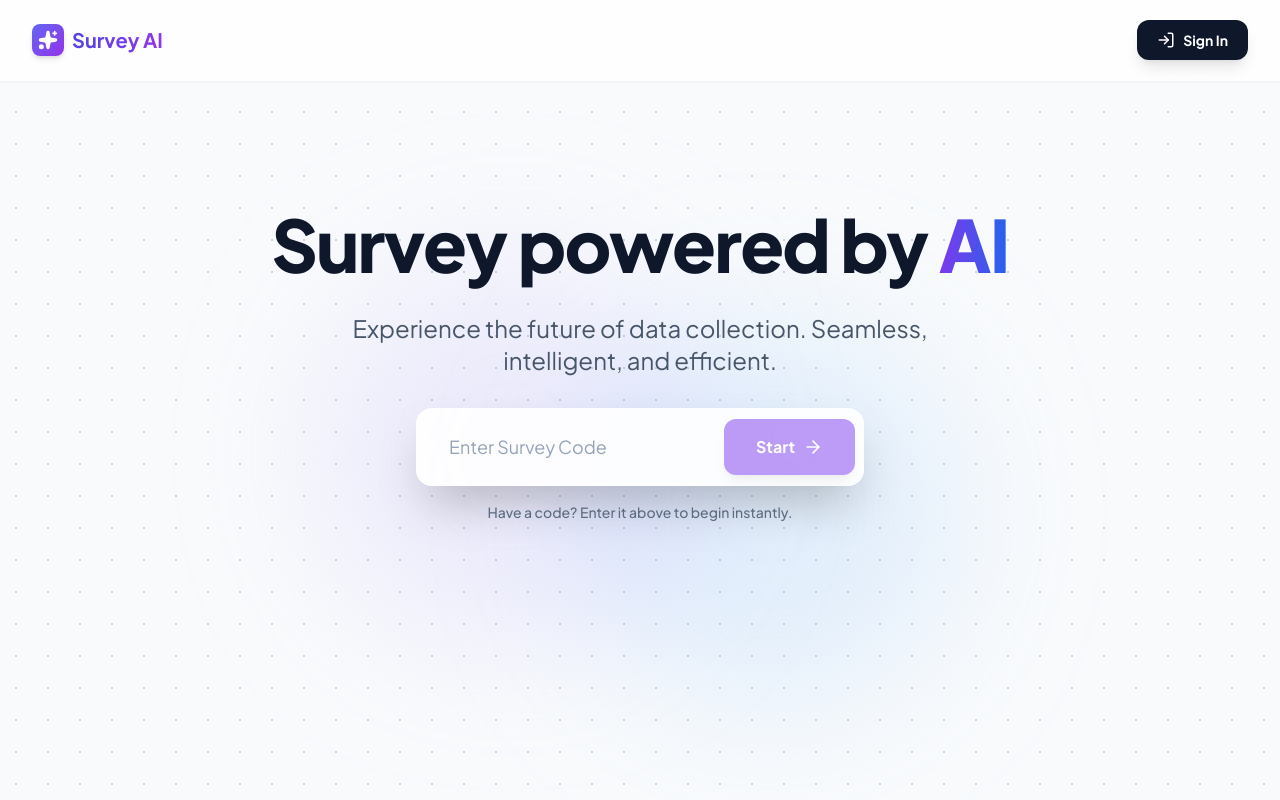
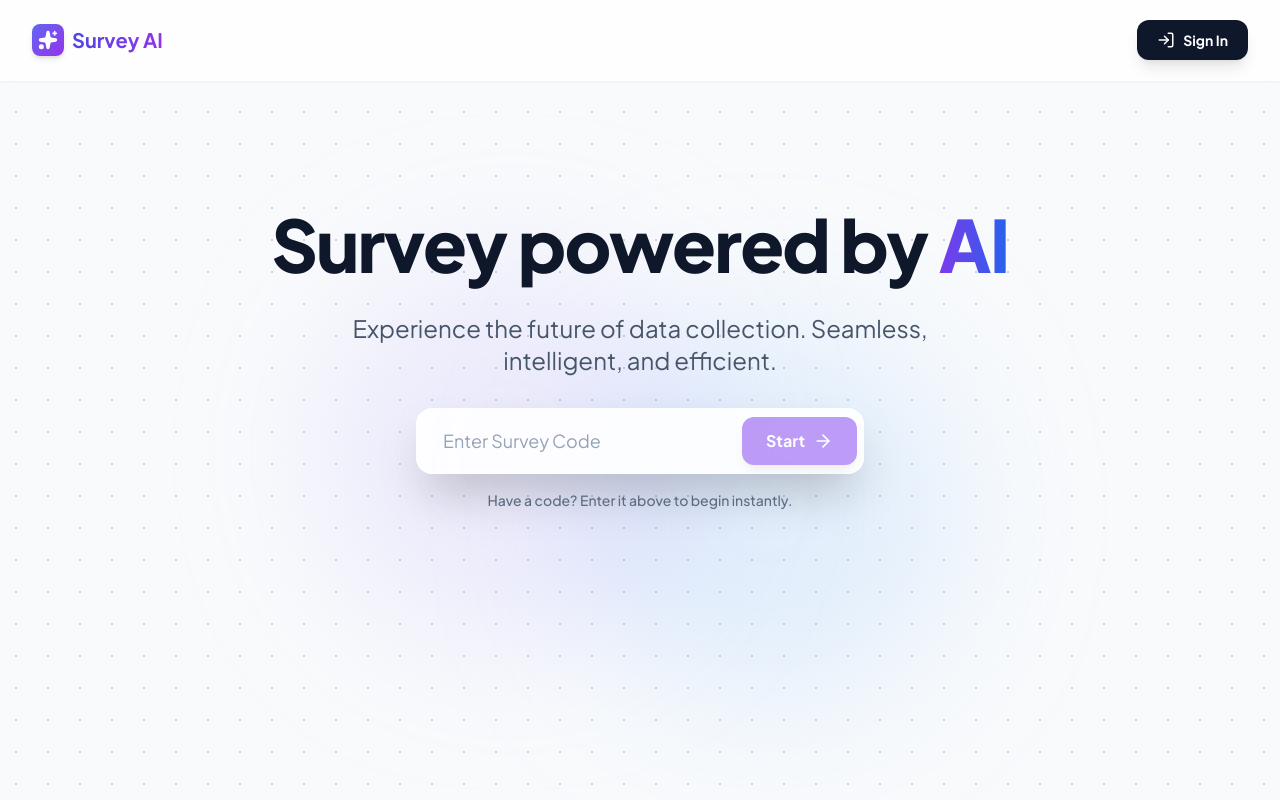
Before and after one commit to belcouact/supplier-survey, a React (Vite) app: page / in a window 1280 px wide. Built offline with nearby package versions, Linux system fonts and the light colour scheme.

Commit message:
style(HomePage): reduce input and button padding for better visual balance
Adjust the padding of the survey code input field and the start button to create a more compact and visually balanced design.

```diff
--- a/pages/HomePage.tsx
+++ b/pages/HomePage.tsx
@@ -134,13 +134,13 @@ export function HomePage({ user }: HomePageProps) {
           </p>
 
           <div className="w-full max-w-md mx-auto mt-12 animate-slide-up-delay" style={{ animationDelay: '0.6s' }}>
-            <div className="glass-panel p-2 rounded-2xl shadow-2xl flex items-center gap-2 transform transition-all focus-within:scale-105 duration-300">
+            <div className="glass-panel p-1.5 rounded-2xl shadow-2xl flex items-center gap-2 transform transition-all focus-within:scale-105 duration-300">
               <input
                   type="text"
                   value={surveyIdInput}
                   onChange={(e) => setSurveyIdInput(e.target.value)}
                   placeholder="Enter Survey Code"
-                  className="flex-1 px-6 py-4 bg-transparent border-none text-lg text-slate-800 placeholder-slate-400 focus:ring-0 outline-none w-full"
+                  className="flex-1 px-5 py-3 bg-transparent border-none text-lg text-slate-800 placeholder-slate-400 focus:ring-0 outline-none w-full"
               />
               <button
                   onClick={() => {
@@ -149,7 +149,7 @@ export function HomePage({ user }: HomePageProps) {
                       }
                   }}
                   disabled={!surveyIdInput.trim()}
-                  className="px-8 py-4 bg-brand-600 text-white font-bold rounded-xl hover:bg-brand-700 disabled:opacity-50 disabled:cursor-not-allowed transition-all shadow-lg hover:shadow-brand-500/30 flex items-center gap-2"
+                  className="px-6 py-3 bg-brand-600 text-white font-bold rounded-xl hover:bg-brand-700 disabled:opacity-50 disabled:cursor-not-allowed transition-all shadow-lg hover:shadow-brand-500/30 flex items-center gap-2"
               >
                   Start
                   <ArrowRight className="w-5 h-5" />
```
